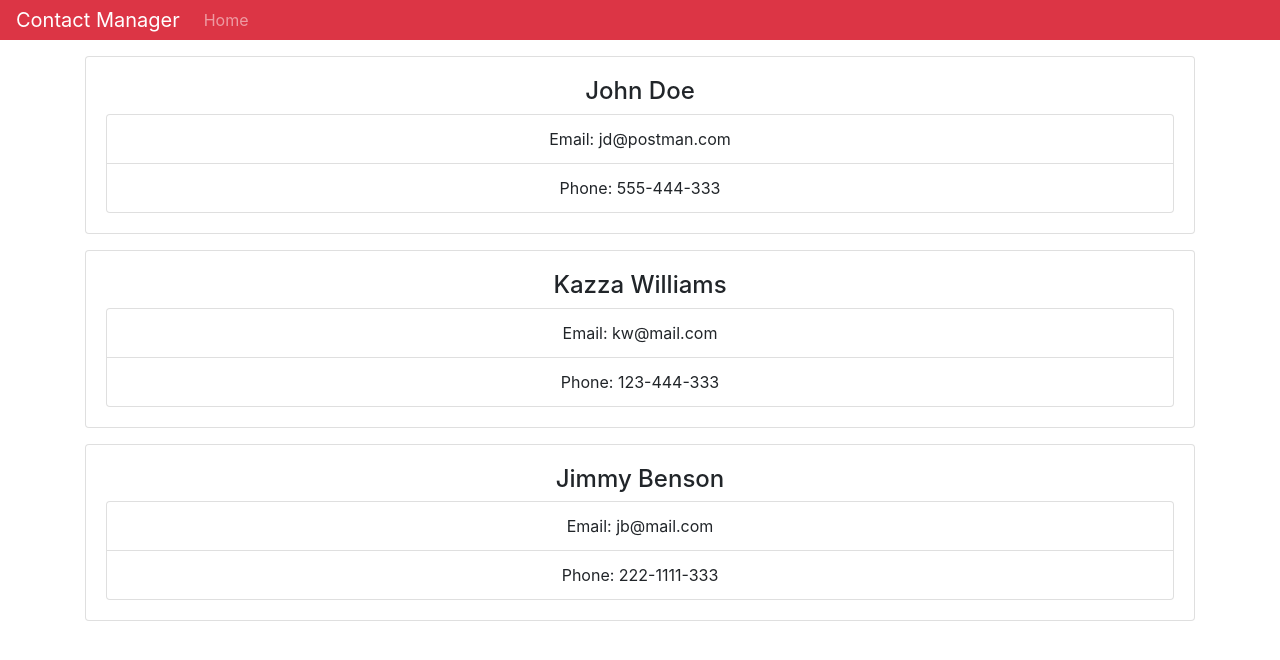
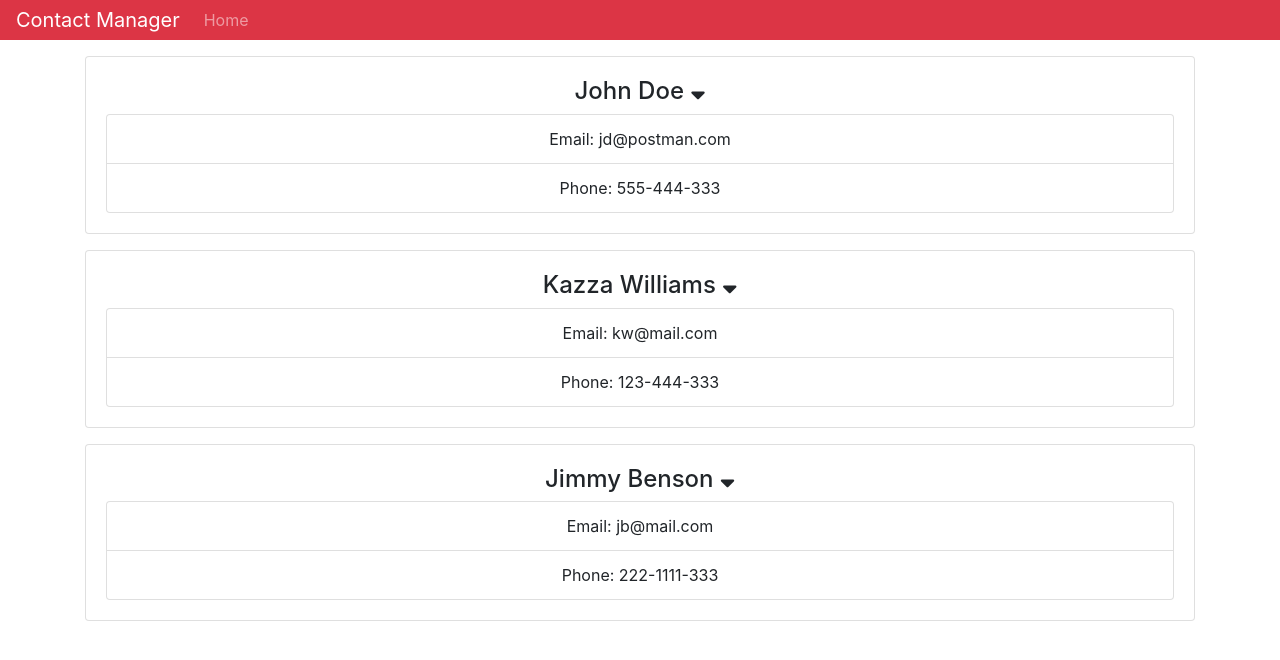
Before and after one commit to jordiup/react, a React (Create React App) app in the folder contact-manager/: page / in a window 1280 px wide. Shown: the top 660 px of the page. Built offline with nearby package versions, Linux system fonts and the light colour scheme.

Commit message:
Events in React

```diff
--- a/contact-manager/public/index.html
+++ b/contact-manager/public/index.html
@@ -3,6 +3,7 @@
   <head>
     <meta charset="utf-8" />
     <link rel="shortcut icon" href="%PUBLIC_URL%/favicon.ico" />
+    <link rel="stylesheet" href="https://use.fontawesome.com/releases/v5.8.1/css/all.css" integrity="sha384-50oBUHEmvpQ+1lW4y57PTFmhCaXp0ML5d60M1M7uH2+nqUivzIebhndOJK28anvf" crossorigin="anonymous">
     <meta
       name="viewport"
       content="width=device-width, initial-scale=1, shrink-to-fit=no"
--- a/contact-manager/src/components/Contact.js
+++ b/contact-manager/src/components/Contact.js
@@ -2,12 +2,20 @@ import React, { Component } from 'react';
 import PropTypes from 'prop-types';
 
 class Contact extends Component {
+
+  state = {};
+
+  // Function that is called from the h4 button note that an arrow function must be used to maintain the state
+  onShowClick = (e) => {
+    console.log(e.target);
+  }
+
   render() {
     const { name,email,phone } = this.props.contact;
 
     return (
     <div className="card card-body mb-3">
-      <h4>{name}</h4>
+      <h4>{name} <i onClick={this.onShowClick(this)} className="fas fa-sort-down"></i></h4>
         <ul className="list-group">
           <li className="list-group-item">Email: {email}</li>
           <li className="list-group-item">Phone: {phone}</li>
@@ -17,10 +25,15 @@ class Contact extends Component {
   }
 }
 
+// Deprecated in favor of object-based declaration
+// Contact.propTypes = {
+//   name: PropTypes.string.isRequired,
+//   email: PropTypes.string.isRequired,
+//   phone: PropTypes.string.isRequired,
+// };
+
 Contact.propTypes = {
-  name: PropTypes.string.isRequired,
-  email: PropTypes.string.isRequired,
-  phone: PropTypes.string.isRequired,
-};
+  contact: PropTypes.object.isRequired
+}
 
 export default Contact;
```
